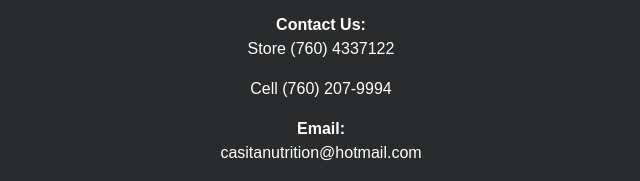
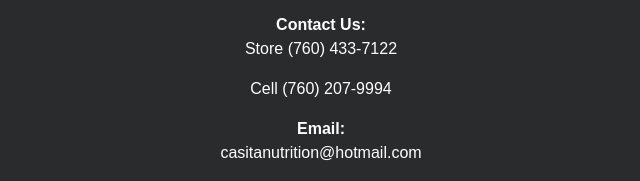
Before and after one commit to CasitaPartyRentals/CasitaPartyRentals, a plain HTML site: page index.html in a window 1280 px wide. Shown: the part 2228-2409 px from the top of the page, 319-959 px from the left. Drawn offline with nearby package versions, Linux system fonts and the light colour scheme; files whose address does not match are found by name.

Commit message:
update 15

```diff
--- a/index.html
+++ b/index.html
@@ -164,7 +164,7 @@
                     <strong>Location:</strong>
                     <p>610 N Redondo drive, suite B2-C Oceanside, CA 92057</p>
                     <strong>Contact Us:</strong>
-                    <p>Store (760) 4337122</p>
+                    <p>Store (760) 433-7122</p>
                     <p>Cell (760) 207-9994</p>
                     <strong>Email:</strong>
                     <p>casitanutrition@hotmail.com</p>
```
